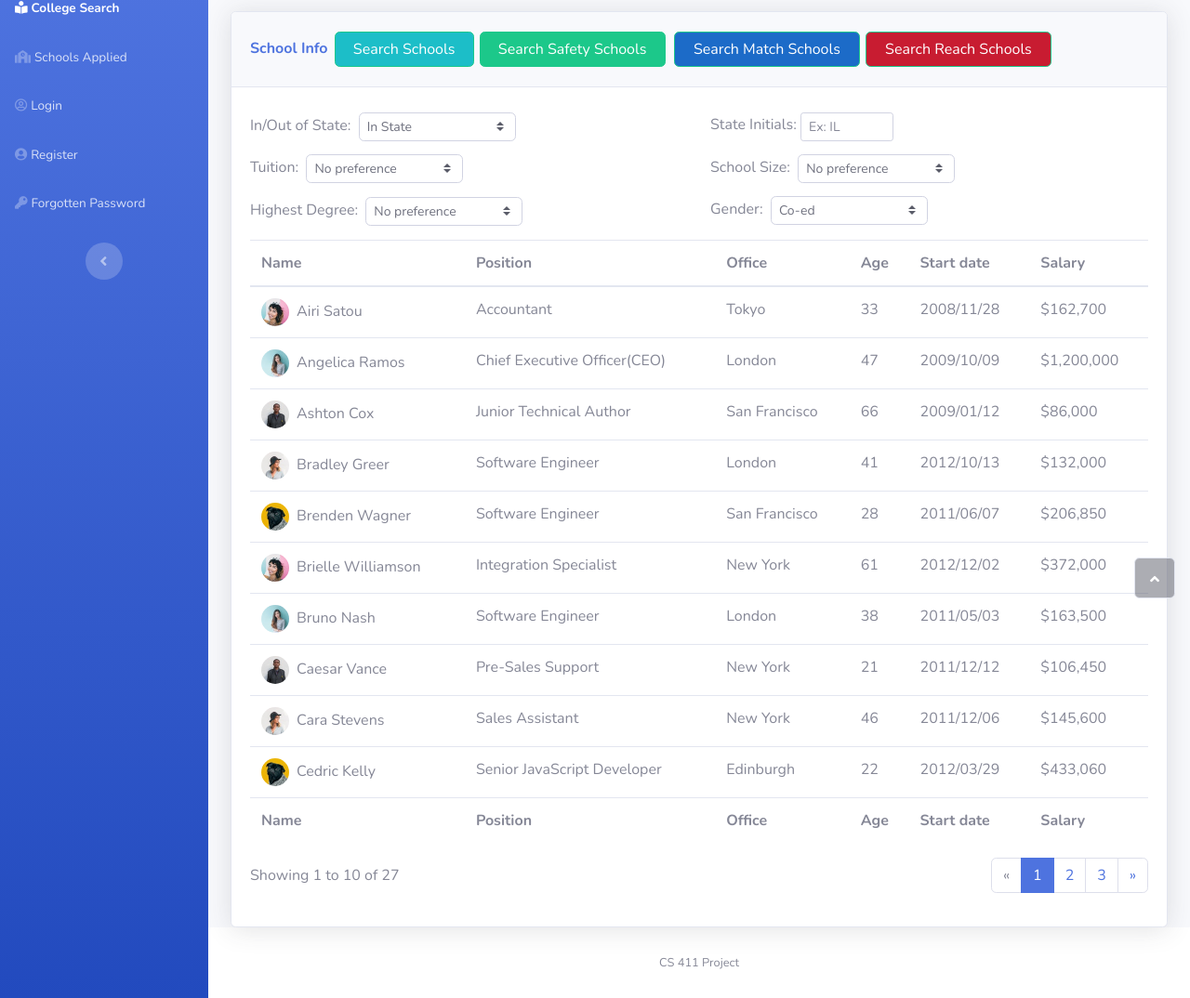
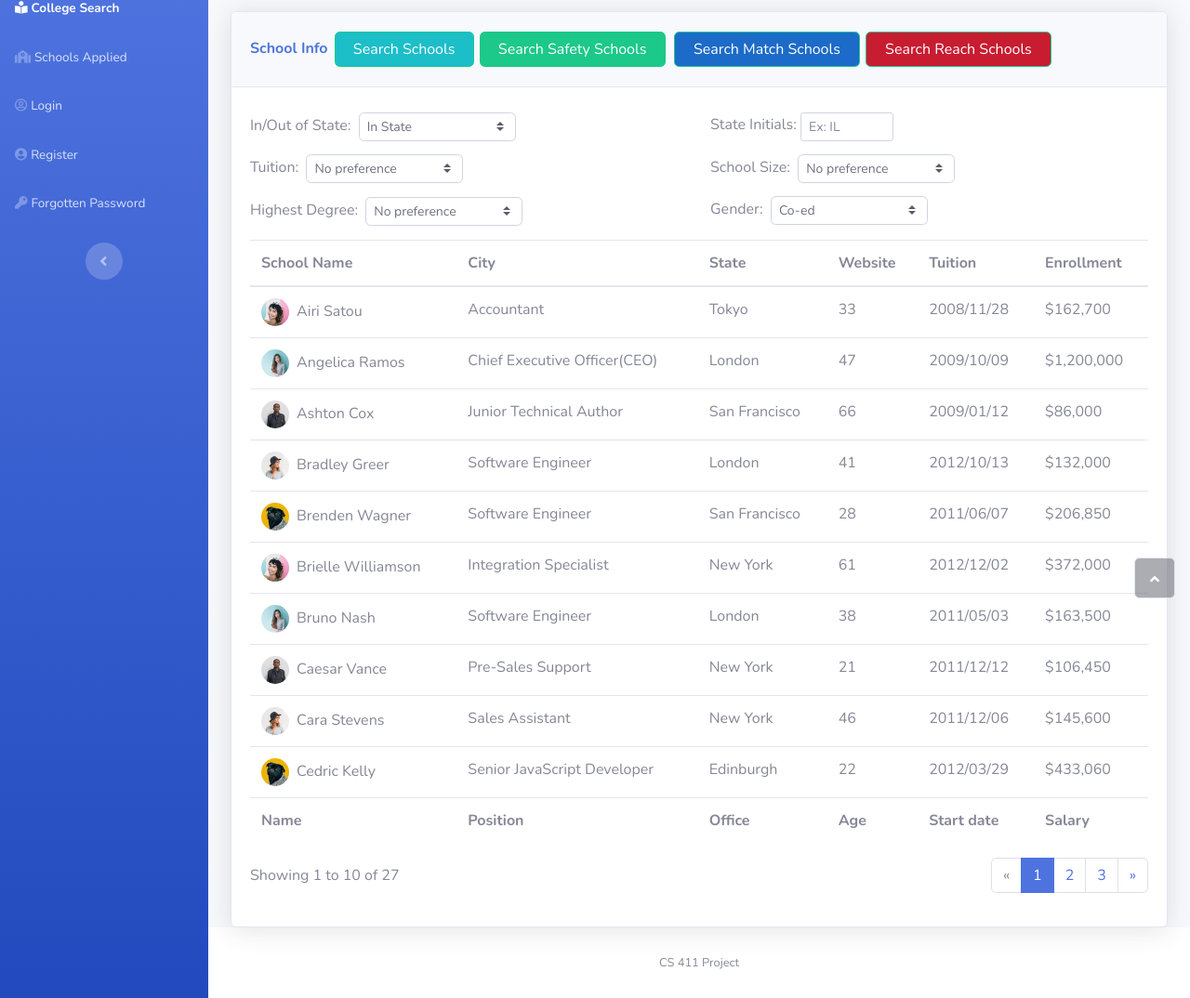
Before and after one commit to pwasal3/CollegeAdvising, a Django app: page / in a window 1280 px wide. Shown: the part 140-1214 px from the top of the page at 93% size. Run offline with Django 3.2, Linux system fonts and the light colour scheme; some libraries are stand-ins or nearby versions.

Commit message:
added search html

```diff
--- a/website/templates/index.html
+++ b/website/templates/index.html
@@ -78,12 +78,12 @@
                 <table class="table dataTable my-0" id="dataTable">
                     <thead>
                         <tr>
-                            <th>Name</th>
-                            <th>Position</th>
-                            <th>Office</th>
-                            <th>Age</th>
-                            <th>Start date</th>
-                            <th>Salary</th>
+                            <th>School Name</th>
+                            <th>City</th>
+                            <th>State</th>
+                            <th>Website</th>
+                            <th>Tuition</th>
+                            <th>Enrollment</th>
                         </tr>
                     </thead>
                     <tbody>
--- a/website/urls.py
+++ b/website/urls.py
@@ -11,5 +11,6 @@ urlpatterns = [
     path('schoolsApplied', views.schoolApplied, name = 'schoolsApplied'),
     path('login', views.login, name = 'login'),
     path('register', views.register, name = 'register'),
-    path('forgotPassword', views.forgotPassword, name = 'forgotPassword')
+    path('forgotPassword', views.forgotPassword, name = 'forgotPassword'),
+    path('search=<int:type>&inoutstate=<int:inorout>&state=<str:state>&tuition=<int:tuition>&enrollment=<int:size>&degree=<int:degree>&gender=<int:gender>', views.getSchools, name = 'allSchools')
 ]
```
Also changed, not shown: website/models.py (+11 -0 lines), website/service.py (+4 -3 lines), website/templates/search.html (added, +20 -0 lines).
